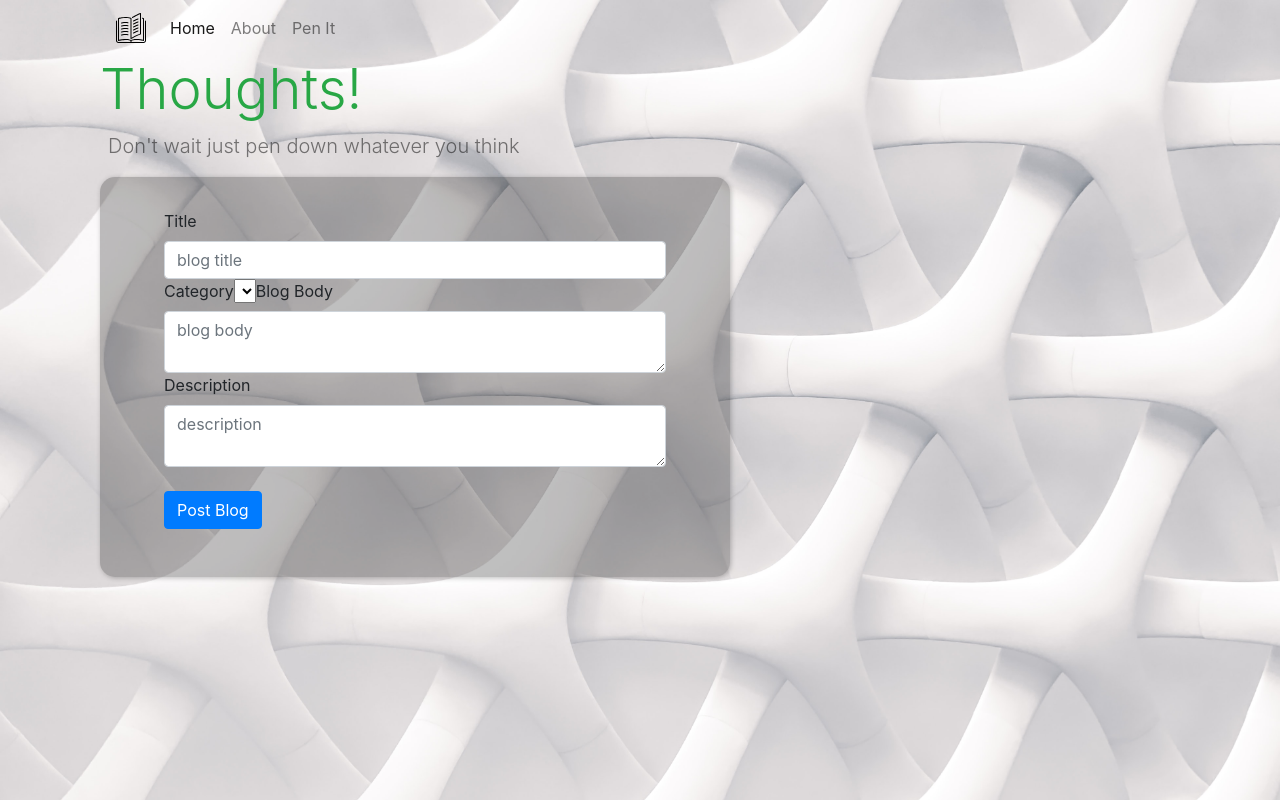
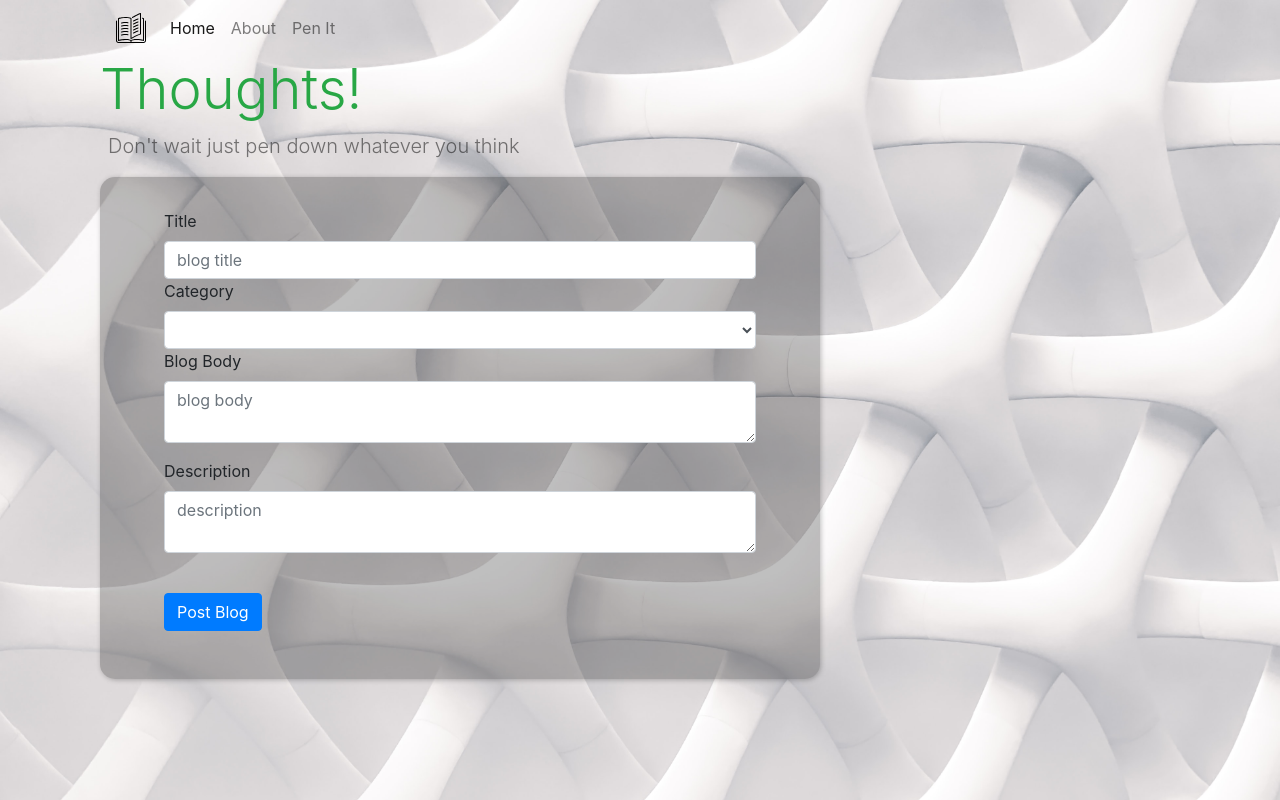
Before and after one commit to Iamsbharti/blog-app-ng, an Angular app: page /createblog in a window 1280 px wide. Built offline with nearby package versions, Linux system fonts and the light colour scheme.

Commit message:
added blog create feature

```diff
--- a/src/app/app.module.ts
+++ b/src/app/app.module.ts
@@ -1,6 +1,7 @@
 import { BrowserModule } from '@angular/platform-browser';
 import { NgModule } from '@angular/core';
 import { HttpClientModule } from '@angular/common/http';
+import { FormsModule } from '@angular/forms';
 import { AppRoutingModule } from './app-routing.module';
 import { AppComponent } from './app.component';
 import { HomeComponent } from './home/home.component';
@@ -23,7 +24,7 @@ import { BlogHttpService } from './blog-http.service';
     NotFoundComponent,
   ],
   //HttpClientModule is reuired for functioning of http requests
-  imports: [BrowserModule, AppRoutingModule, HttpClientModule],
+  imports: [BrowserModule, AppRoutingModule, HttpClientModule, FormsModule],
   providers: [BlogService, BlogHttpService],
   bootstrap: [AppComponent],
 })
--- a/src/app/blog-create/blog-create.component.html
+++ b/src/app/blog-create/blog-create.component.html
@@ -1,32 +1,56 @@
 <div class="container">
   <div class="container-fluid">
     <div clas="row">
-      <div class="formBox col-sm-7">
-        <form>
+      <div class="formBox col-sm-8">
+        <form #createBlogForm="ngForm" (ngSubmit)="createBlog()">
           <div class="form-group">
             <label for="title">Title</label>
             <input
+              name="title"
+              [(ngModel)]="title"
+              #_title="ngModel"
               type="text"
               class="form-control"
               required
               placeholder="blog title"
             />
+            <div>
               <label for="category">Category</label>
-            <select></select>
+              <select
+                class="form-control"
+                name="category"
+                [(ngModel)]="category"
+                #_category="ngModel"
+              >
+                <option *ngFor="let group of allowedCategory" [value]="group">{{
+                  group
+                }}</option>
+              </select>
+            </div>
+            <div class="form-group">
               <label for="blogBody">Blog Body</label>
               <textarea
+                name="blogBody"
+                [(ngModel)]="blogBody"
+                #_blogBody="ngModel"
                 class="form-control"
                 required
                 placeholder="blog body"
                 row="2"
               ></textarea>
-            <label for="title">Description</label>
+            </div>
+            <div class="form-group">
+              <label for="description">Description</label>
               <textarea
+                name="description"
+                [(ngModel)]="description"
+                #_description="ngModel"
                 class="form-control"
                 placeholder="description"
                 row="2"
                 required
               ></textarea>
+            </div>
             <br />
             <button type="submit" class="btn btn-primary">Post Blog</button>
           </div>
--- a/src/app/blog-create/blog-create.component.ts
+++ b/src/app/blog-create/blog-create.component.ts
@@ -12,6 +12,13 @@ export class BlogCreateComponent implements OnInit {
   public description: string;
   public blogBody: string;
   public category: string;
+  public allowedCategory: string[] = [
+    'Drama',
+    'Science',
+    'philosophy',
+    'Health',
+    'Space',
+  ];
   constructor(
     private bloghttpservice: BlogHttpService,
     private _Route: ActivatedRoute,
@@ -33,7 +40,7 @@ export class BlogCreateComponent implements OnInit {
         console.log('blog creataion sucessfull');
         let blogId = data['data'].blogId;
         console.log('navigating to ', blogId);
-        this._Router.navigate(['/viewblog/blogId']);
+        setTimeout(() => this._Router.navigate(['/viewblog', blogId]), 2000);
       },
       (error) => {
         console.warn(error.message);
--- a/src/app/blog-http.service.ts
+++ b/src/app/blog-http.service.ts
@@ -37,7 +37,7 @@ export class BlogHttpService {
   //create blog
   public createNewBlog(newBlog): any {
     let createResponse = this._http.post(
-      `this.baseUrl/create?authToken=${this.authToken}`,
+      `${this.baseUrl}/create?authToken=${this.authToken}`,
       newBlog
     );
     return createResponse;
--- a/src/app/blog-view/blog-view.component.ts
+++ b/src/app/blog-view/blog-view.component.ts
@@ -19,6 +19,7 @@ export class BlogViewComponent implements OnInit, OnDestroy {
 
   ngOnInit(): any {
     const blogId = this._route.snapshot.paramMap.get('blogid');
+    console.log('blogid from navigation', blogId);
     //this.currentBlog = this.blogService.getSingleBlogDetails(blogId);
     this.currentBlog = this.httpBlogService.getBlogById(blogId).subscribe(
       (data) => {
```
Lines whose indentation alone changed are shown as unchanged.
